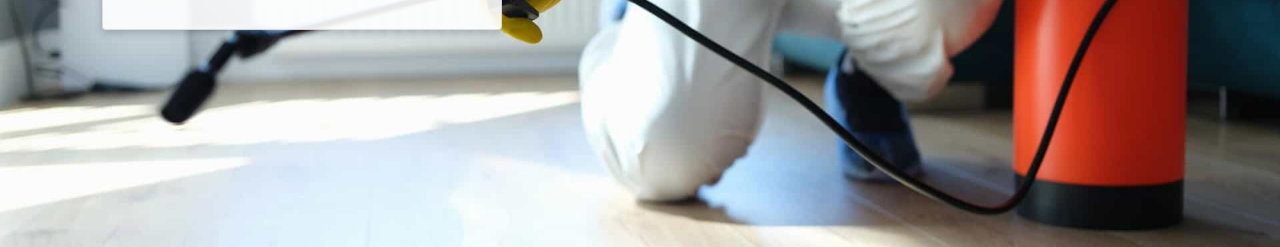
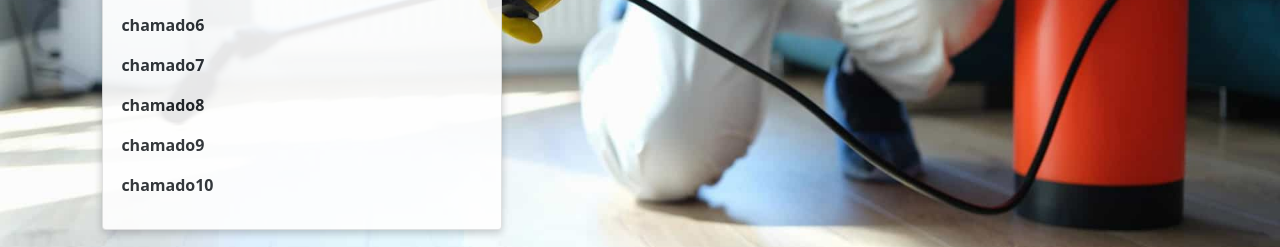
Before and after one commit to ArtmdX/SGD, a plain HTML site: page index.html in a window 1280 px wide. Shown: the part 402-649 px from the top of the page. Drawn offline with nearby package versions, Linux system fonts and the light colour scheme.

Commit message:
terceiro

```diff
--- a/index.html
+++ b/index.html
@@ -46,6 +46,11 @@
                   <strong><p>chamado3</p></strong>
                   <strong><p>chamado4</p></strong>
                   <strong><p>chamado5</p></strong>
+                  <strong><p>chamado6</p></strong>
+                  <strong><p>chamado7</p></strong>
+                  <strong><p>chamado8</p></strong>
+                  <strong><p>chamado9</p></strong>
+                  <strong><p>chamado10</p></strong>
                 </div>
               </div>
             </div>
```
